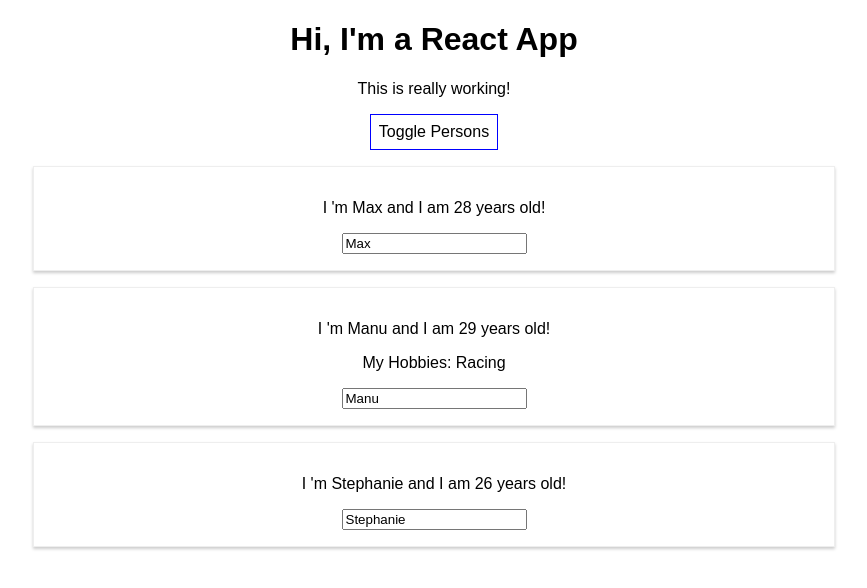
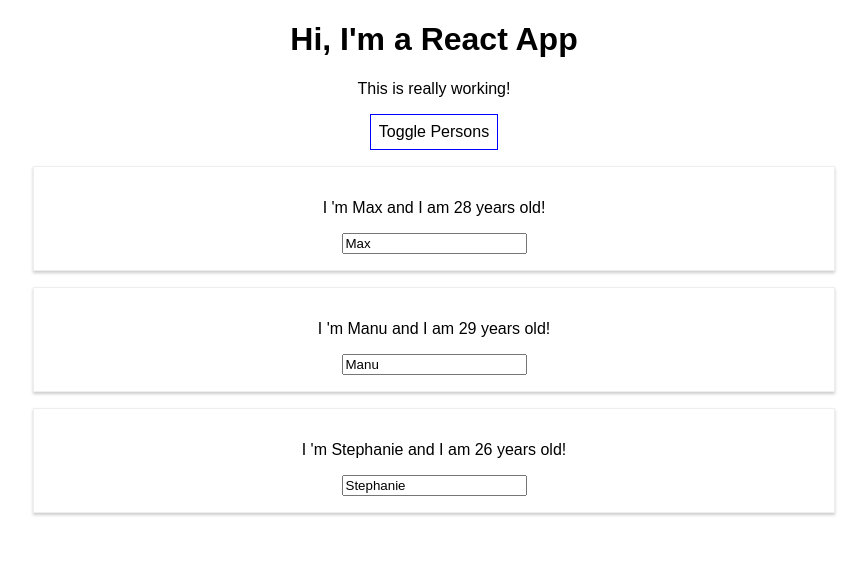
Before and after one commit to techfreakworm/react-course-practice, a React (Create React App) app in the folder react-base-features/: page / in a window 1280 px wide. Both pictures are taken after a click on the button "Toggle Persons". Shown: the top 588 px of the page, without its empty margins (206-1073 px from the left). Built offline with nearby package versions, Linux system fonts and the light colour scheme.

Commit message:
Dynamically generate JSX by mapping to javascript array

```diff
--- a/react-base-features/src/App.js
+++ b/react-base-features/src/App.js
@@ -54,7 +54,15 @@
       if (this.state.showPersons) {
         persons = (
           <div >
-            <Person
+            {this.state.persons.map(person => {
+              return (
+                <Person
+                name={person.name}
+                age={person.age}
+                />
+              );
+            })}
+            {/* <Person
               name={this.state.persons[0].name}
               age={this.state.persons[0].age}
             />
@@ -69,7 +77,7 @@
             <Person
               name={this.state.persons[2].name}
               age={this.state.persons[2].age}
-            />
+            /> */}
           </div>
         );
       }
```
